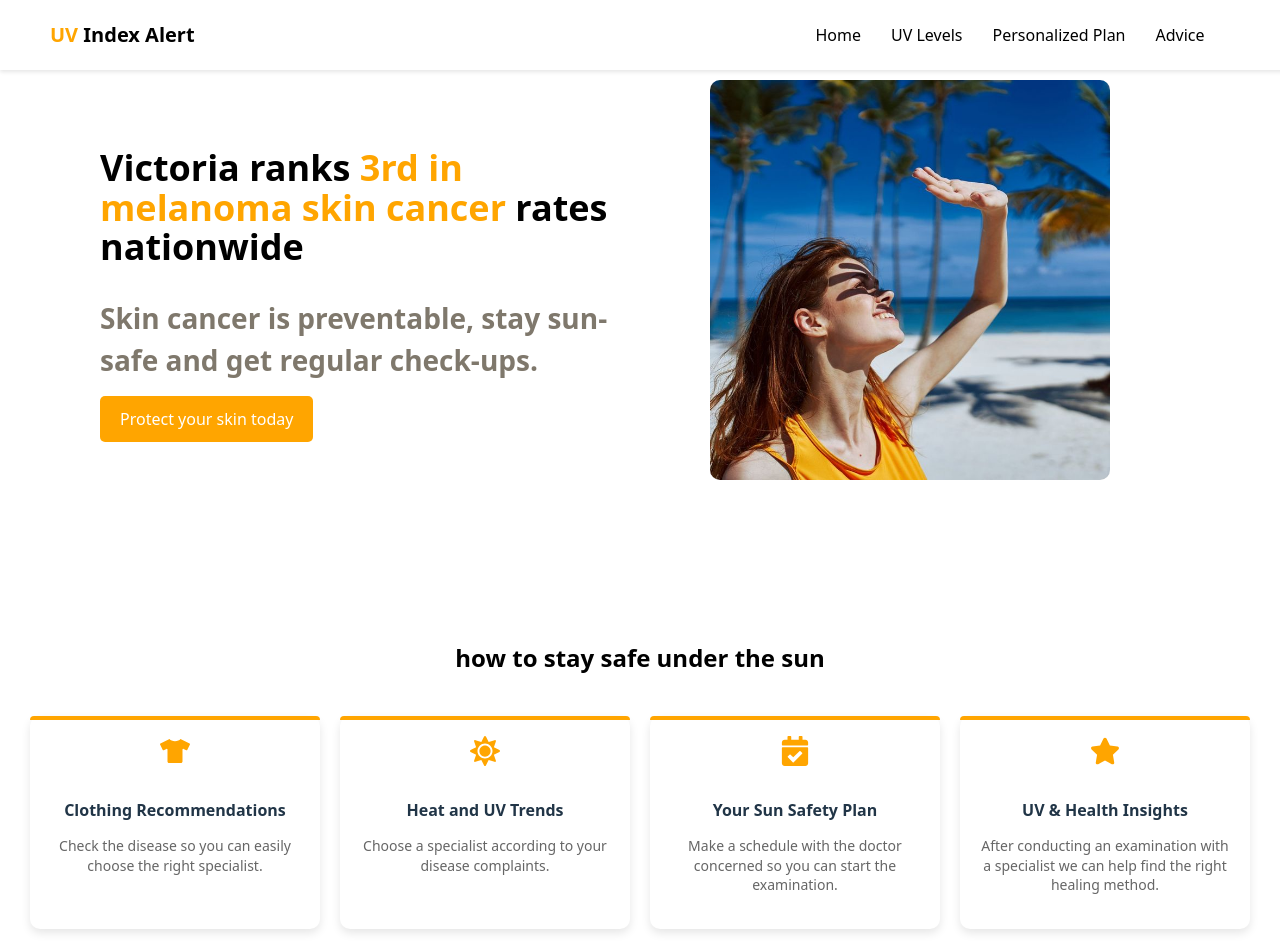
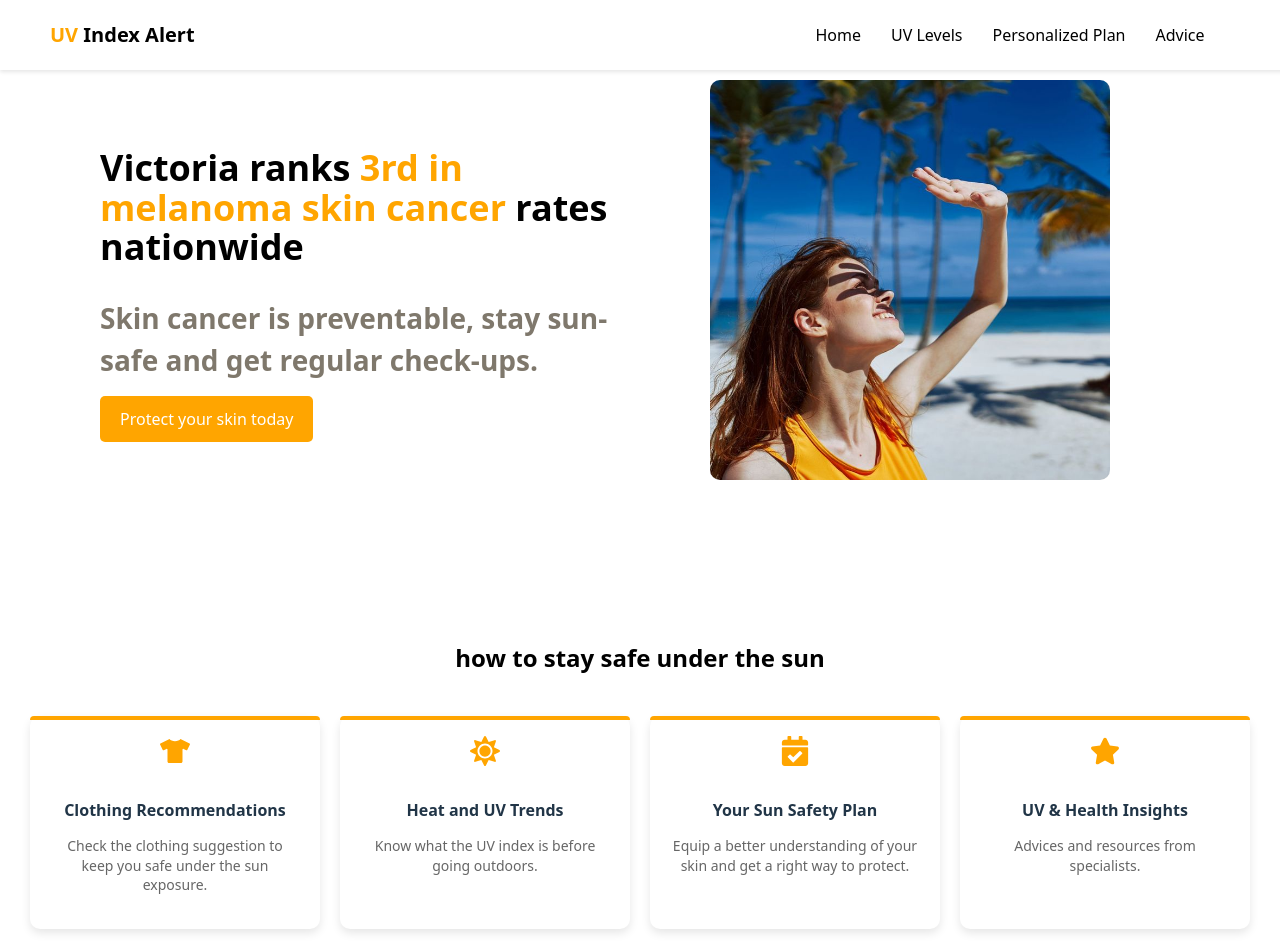
Before and after one commit to yiru075/OnBoarding, a React (Vite) app in the folder sun-project/: page / in a window 1280 px wide. Shown: the top 952 px of the page. Built offline with nearby package versions, Linux system fonts and the light colour scheme.

Commit message:
Correction Features.jsx

```diff
--- a/sun-project/src/pages/home/elements/Features.jsx
+++ b/sun-project/src/pages/home/elements/Features.jsx
@@ -7,22 +7,22 @@ const features = [
   {
     icon: <FaTshirt className="feature-icon" />,
     title: "Clothing Recommendations",
-    description: "Check the disease so you can easily choose the right specialist.",
+    description: "Check the clothing suggestion to keep you safe under the sun exposure.",
   },
   {
     icon: <FaSun className="feature-icon" />,
     title: "Heat and UV Trends",
-    description: "Choose a specialist according to your disease complaints.",
+    description: "Know what the UV index is before going outdoors.",
   },
   {
     icon: <FaCalendarCheck className="feature-icon" />,
     title: "Your Sun Safety Plan",
-    description: "Make a schedule with the doctor concerned so you can start the examination.",
+    description: "Equip a better understanding of your skin and get a right way to protect.",
   },
   {
     icon: <FaStar className="feature-icon" />,
     title: "UV & Health Insights",
-    description: "After conducting an examination with a specialist we can help find the right healing method.",
+    description: "Advices and resources from specialists.",
   }
 ];
 
```
